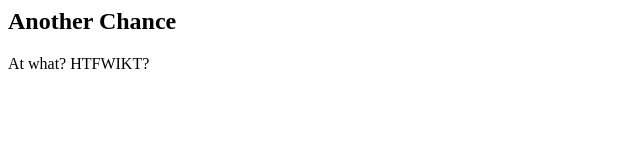
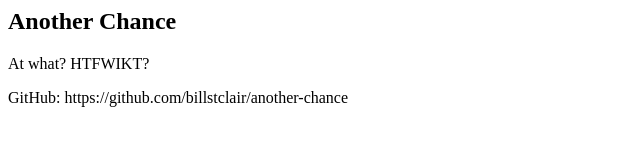
Before and after one commit to billstclair/another-chance, a plain HTML site: page site/index.html in a window 1280 px wide. Shown: the whole page, without its empty margins (0-640 px from the left). Drawn offline with Linux system fonts and the light colour scheme.

Commit message:
Update index.html

```diff
--- a/site/index.html
+++ b/site/index.html
@@ -5,5 +5,6 @@
   <body>
     <h2>Another Chance</h2>
     <p>At what? HTFWIKT?</p>
+    <p>GitHub: https://github.com/billstclair/another-chance</p>
   </body>
 </html>
```
